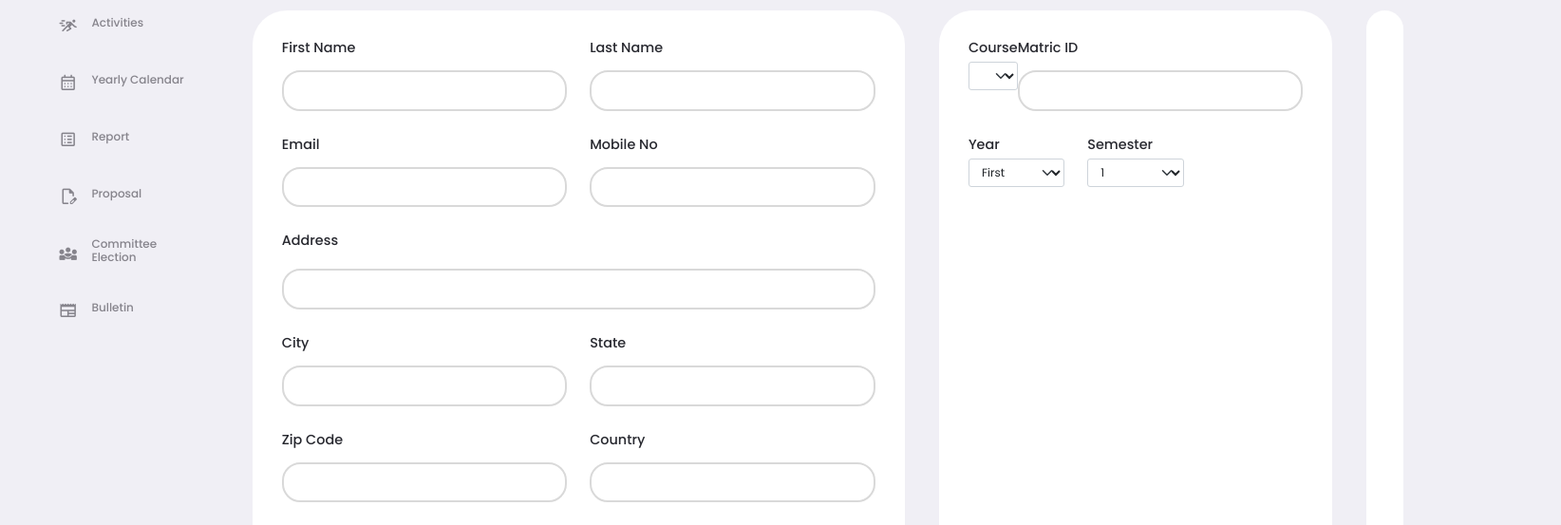
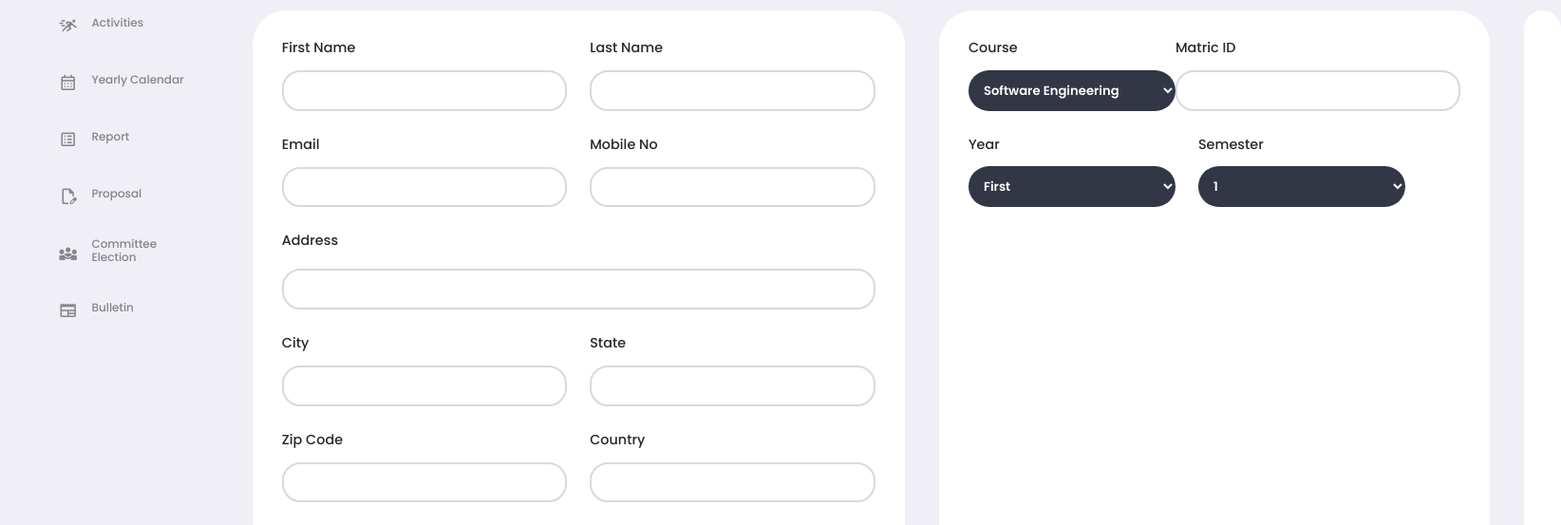
Before and after one commit to hellofathul/e-petakom-nonlaravel, a website: page module_fathul/index.html in a window 1280 px wide. Shown: the part 159-712 px from the top of the page at 95% size, 1644 px wide, since content can reach past the window. Drawn offline with nearby package versions, Linux system fonts and the light colour scheme.

Commit message:
Update style.css

```diff
--- a/style.css
+++ b/style.css
@@ -448,7 +448,7 @@ main section.middle__container .cards__container>.card__container>div>button {
 }
 
 .form-select {
-    /* background: var(--form-select-bg);
+    background: var(--form-select-bg);
     height: var(--form-select-height);
     width: var(--form-select-width);
     border: var(--form-select-border);
@@ -460,8 +460,7 @@ main section.middle__container .cards__container>.card__container>div>button {
     margin-top: var(--form-select-margin-top);
     cursor: var(--form-select-cursor);
     padding: var(--form-select-padding);
-    font-size: var(--form-select-font-size); */
-    $form-select-color: var(--color-primary);
+    font-size: var(--form-select-font-size);
 }
 
 /* main section.middle__container .cards__container>.card__container>.dropdown__container>.course__>select {
```
